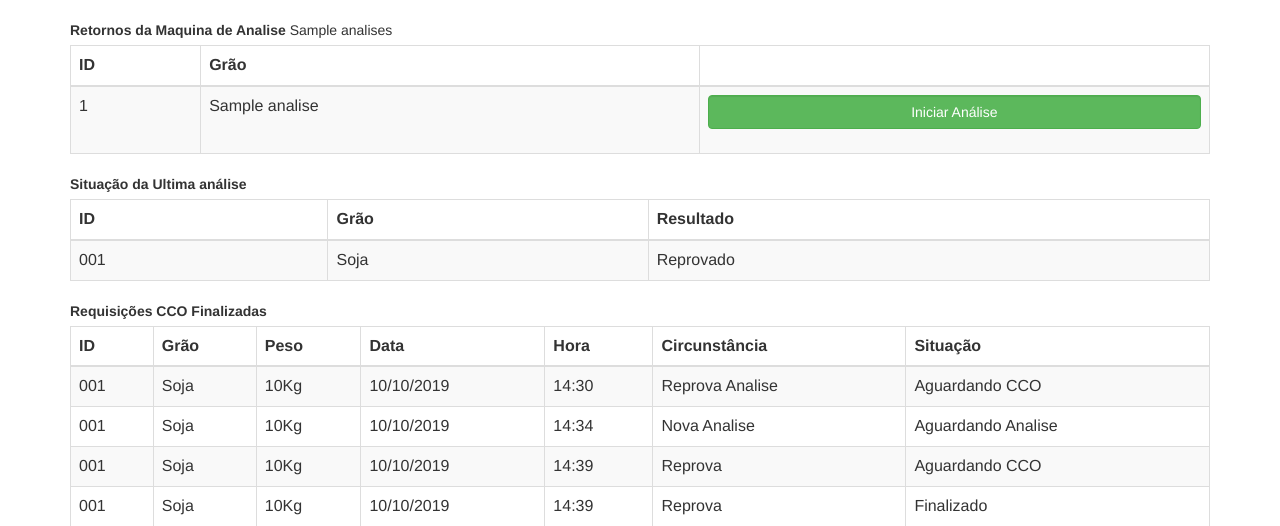
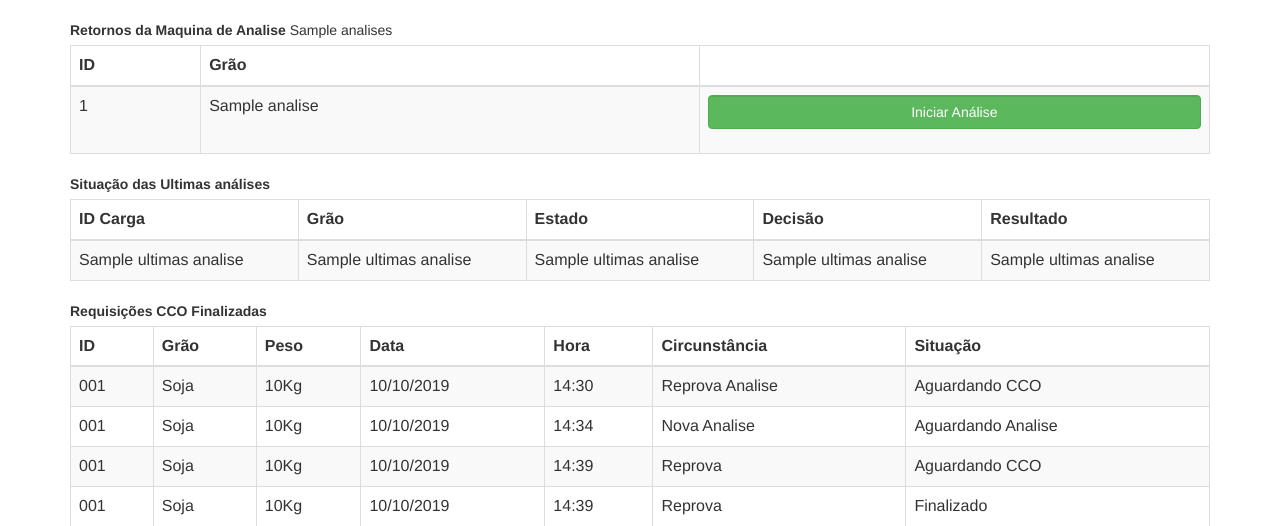
Before and after one commit to MarcosYaiama/integradores, a Flask app: template App/templates/indexAnalise.html in a window 1280 px wide. Shown: the top 526 px of the page. Run offline with Flask 2, Linux system fonts and the light colour scheme; the template is opened without the code that fills it: most values are stand-ins (such as "Sample title", 1, 10 or a date in 2020); some libraries are stand-ins or nearby versions.

Commit message:
Tabela de ultimas analises ligada ao banco

```diff
--- a/App/templates/indexAnalise.html
+++ b/App/templates/indexAnalise.html
@@ -30,23 +30,31 @@
                 </tbody>
             </table>
             {% endif %}
+            {% if ultimas_analises %}
             <table class="table table-striped table-responsive table-bordered">
-                <label>Situação da Ultima análise</label>
+                <label>Situação das Ultimas análises</label>
                 <thead>
                     <tr>
-                        <th>ID</th>
+                        <th>ID Carga</th>
                         <th>Grão</th>
+                        <th>Estado</th>
+                        <th>Decisão</th>
                         <th>Resultado</th>
                     </tr>
                 </thead>
                 <tbody>
+                    {% for r in ultimas_analises %}
                     <tr>
-                        <td>001</td>
-                        <td>Soja</td>
-                        <td>Reprovado</td>
+                        <td>{{r[6]}}</td>
+                        <td>{{r[7]}}</td>
+                        <td>{{r[5]}}</td>
+                        <td>{{r[2]}}</td>
+                        <td>{{r[4]}}</td>
                     </tr>
+                    {% endfor %}
                 </tbody>
             </table>
+            {% endif %}
             <table class="table table-striped table-responsive table-bordered">
                 <thead>
                     <label>Requisições CCO Finalizadas</label>
```
Also changed, not shown: App/templates/indexCCO.html (+22 -4 lines).
